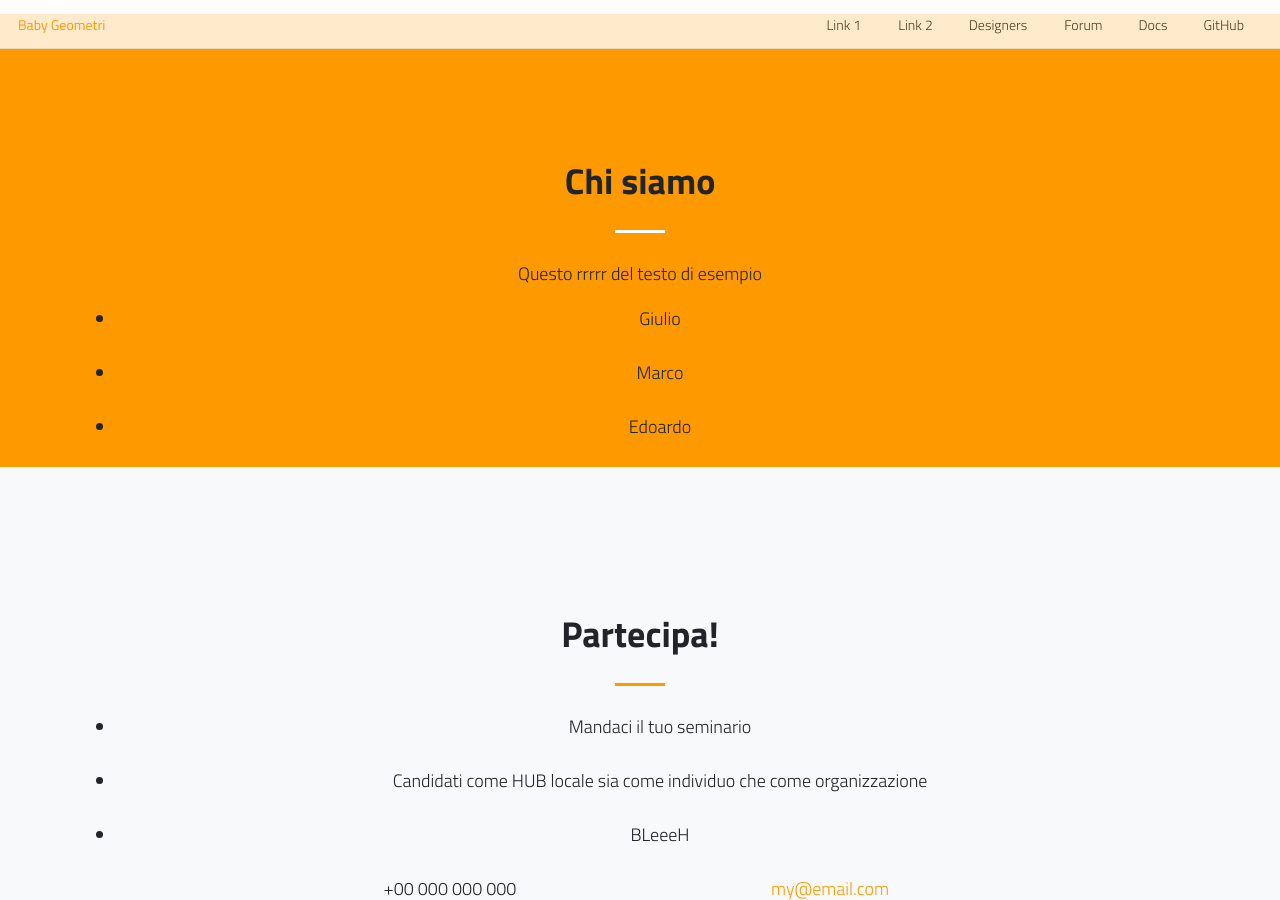
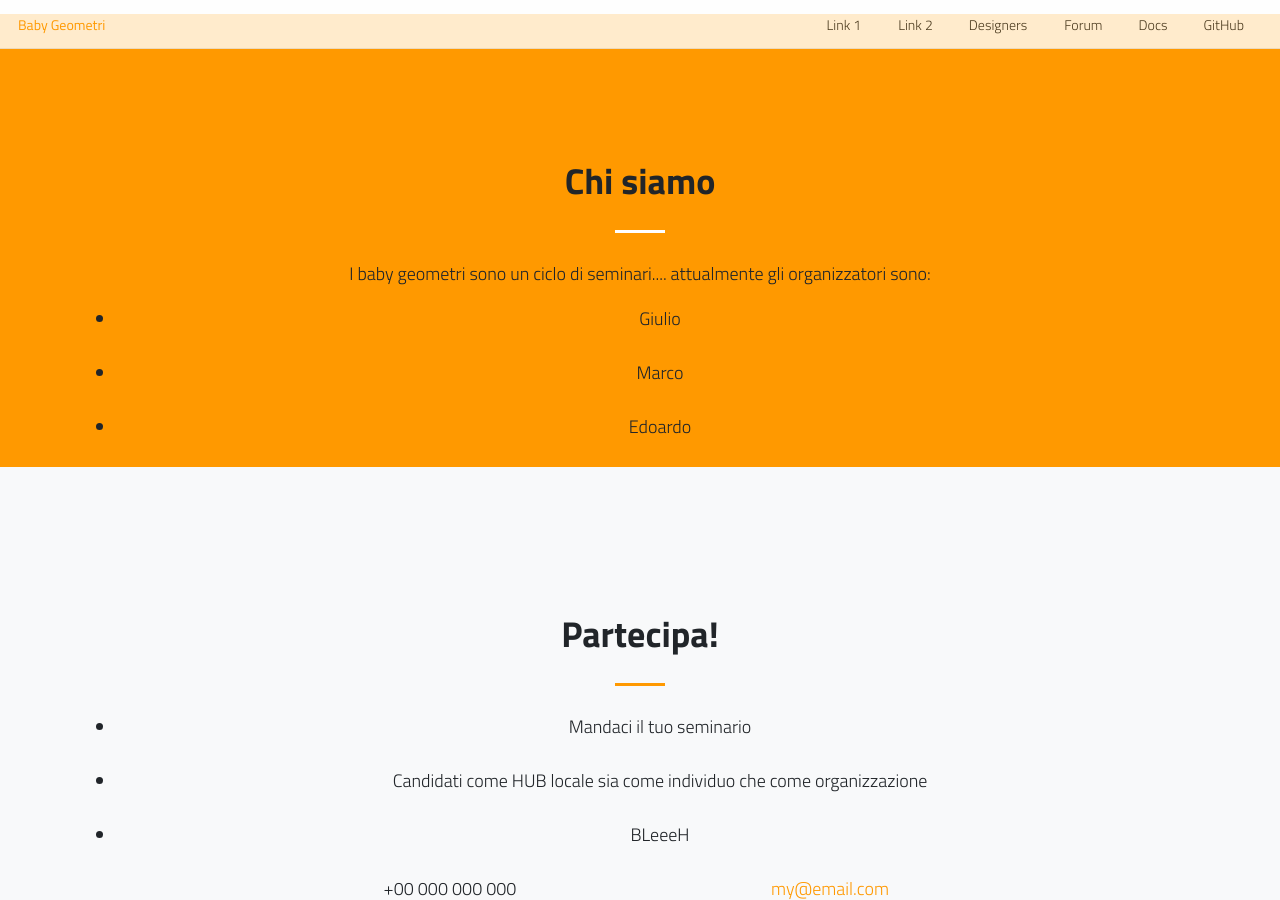
Before and after one commit to baby-geometri/baby-geometri.github.io, a Jekyll site: the page built from index.md, in a window 1280 px wide and 900 px high, scrolled down 2555 px. Built offline with Jekyll 4.4.1, drawn with Linux system fonts in a browser that asks for light colours; nearby versions of some CDN libraries.

Commit message:
Update content.yaml

```diff
--- a/_data/content.yaml
+++ b/_data/content.yaml
@@ -6,7 +6,7 @@ main:
 
 chisiamo:
   title: "Chi siamo"
-  text: "<p> Questo rrrrr del testo di esempio </p>"
+  text: "<p> I baby geometri sono un ciclo di seminari.... attualmente gli organizzatori sono: </p>"
   people:
     - point: "Giulio"
     - point: "Marco"
```
